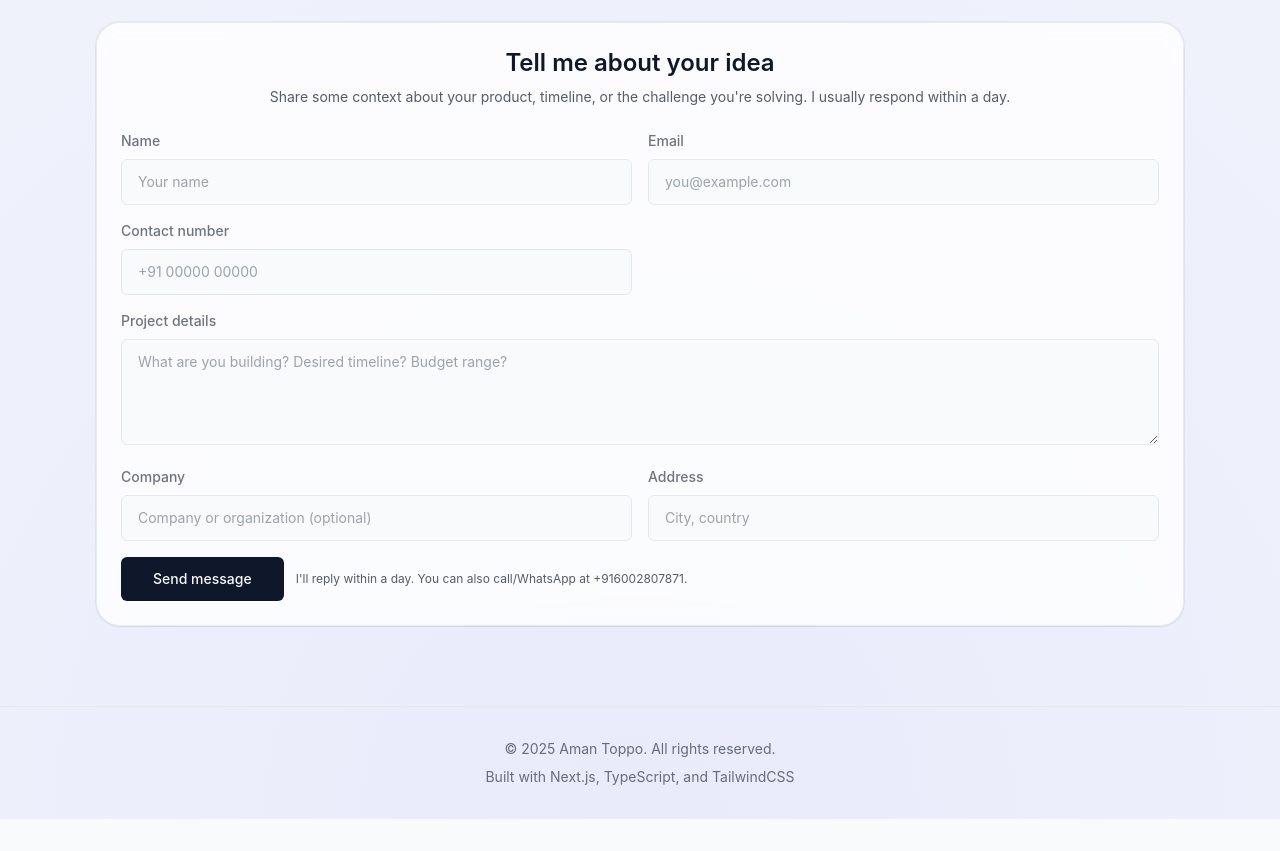
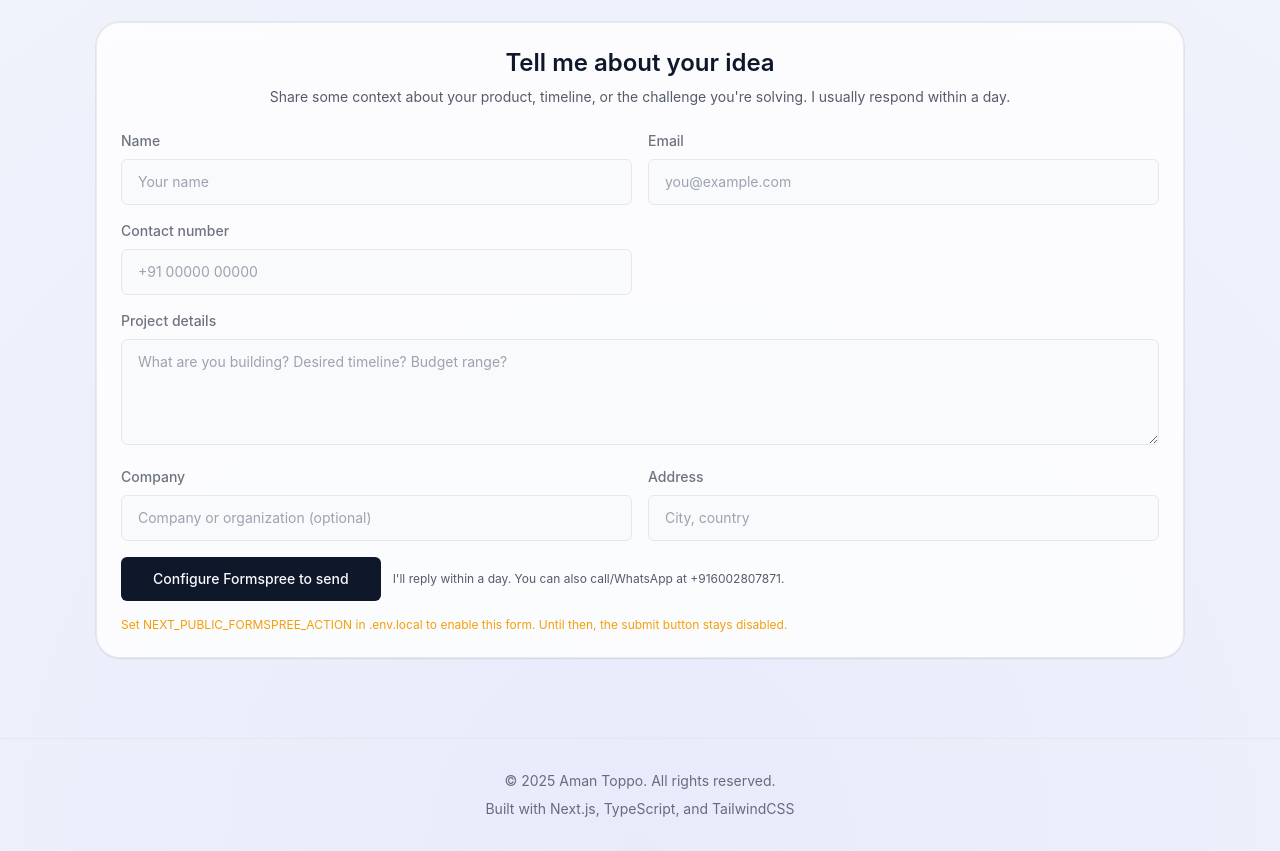
Before and after one commit to amantoppo1739/portfolio, a Next.js app: page / in a window 1280 px wide. Shown: the part 3860-4711 px from the top of the page. Before the commit the page ends 4679 px from the top, so only its background shows below. Built offline with nearby package versions, Linux system fonts and the light colour scheme.

Commit message:
Guard contact form when Formspree action missing

```diff
--- a/components/contact.tsx
+++ b/components/contact.tsx
@@ -41,9 +41,8 @@ const contactMethods = [
   },
 ];
 
-const formspreeAction =
-  process.env.NEXT_PUBLIC_FORMSPREE_ACTION ||
-  "https://formspree.io/f/yourFormId";
+const formspreeAction = process.env.NEXT_PUBLIC_FORMSPREE_ACTION;
+const isFormspreeConfigured = Boolean(formspreeAction);
 
 export default function Contact() {
   return (
@@ -89,7 +88,7 @@ export default function Contact() {
           </div>
 
           <form
-            action={formspreeAction}
+            action={isFormspreeConfigured ? formspreeAction : undefined}
             method="POST"
             className="grid gap-4 sm:grid-cols-2"
           >
@@ -166,15 +165,25 @@ export default function Contact() {
             <div className="sm:col-span-2 flex flex-wrap items-center gap-3">
               <button
                 type="submit"
+                disabled={!isFormspreeConfigured}
                 className="inline-flex items-center justify-center rounded-md text-sm font-medium transition-colors focus-visible:outline-none focus-visible:ring-2 focus-visible:ring-offset-2 h-11 px-8 bg-foreground text-background hover:bg-foreground/90"
               >
-                Send message
+                {isFormspreeConfigured
+                  ? "Send message"
+                  : "Configure Formspree to send"}
               </button>
               <p className="text-xs text-muted">
                 I&apos;ll reply within a day. You can also call/WhatsApp at
                 {" +916002807871."}
               </p>
             </div>
+
+            {!isFormspreeConfigured && (
+              <div className="sm:col-span-2 text-xs text-amber-500">
+                Set NEXT_PUBLIC_FORMSPREE_ACTION in .env.local to enable this
+                form. Until then, the submit button stays disabled.
+              </div>
+            )}
           </form>
         </div>
       </div>
```
